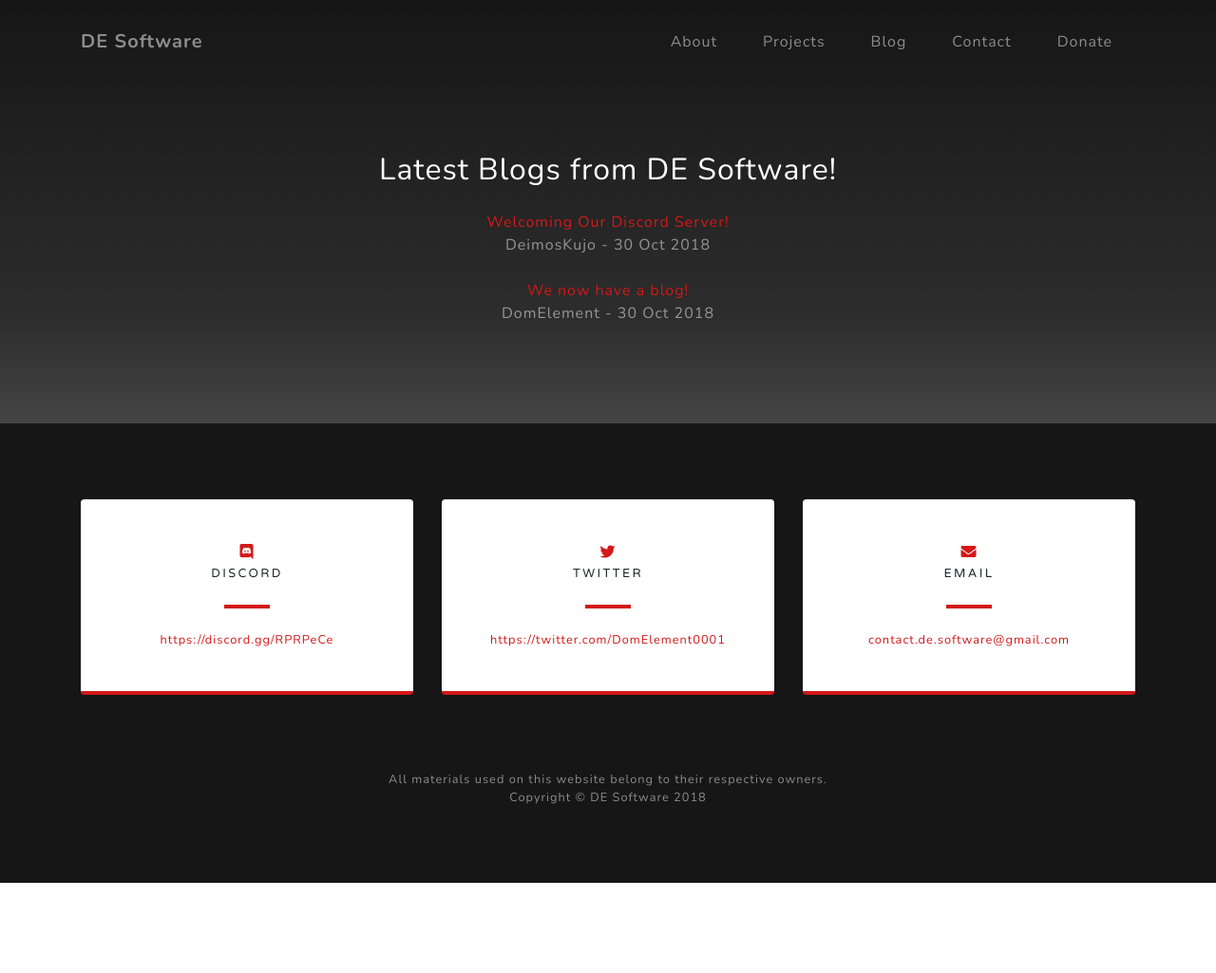
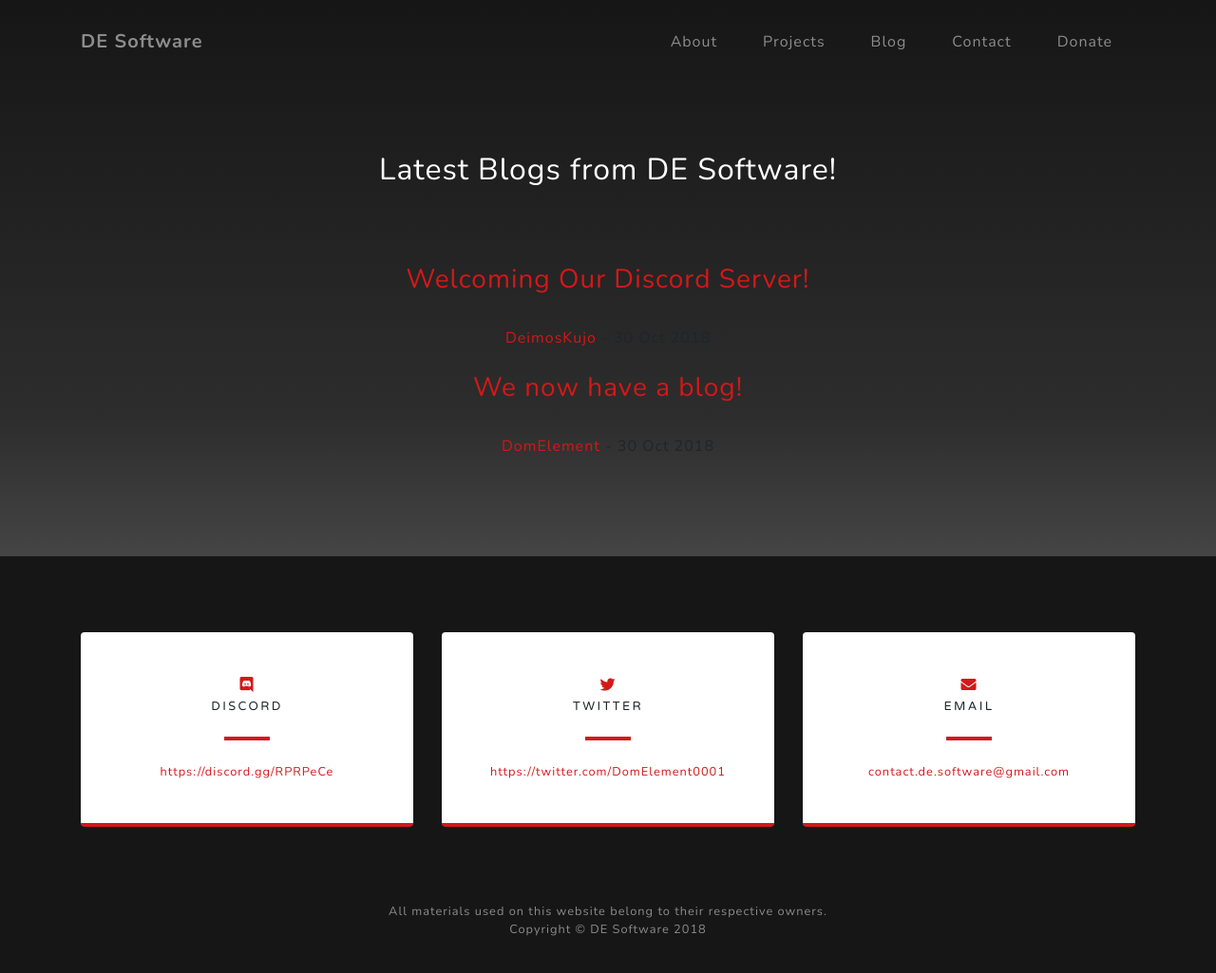
Before and after one commit to Orionthestarhog/de-software.github.io, a Jekyll site: the page built from blog.md, in a window 1280 px wide and 1069 px high. Shown: the top 1025 px of the window at 95% size. Built offline with Jekyll 4.4.1, drawn with Linux system fonts in a browser that asks for light colours; Markdown is read by kramdown in place of the engine named in the settings.

Commit message:
Update default.html

```diff
--- a/_layouts/default.html
+++ b/_layouts/default.html
@@ -80,9 +80,9 @@
             <h2 class="text-white mb-4">Latest Blogs from DE Software!</h2>
             <p class="text-white-50">
               {% for post in site.posts limit:25 %}
-                <a href="{{ post.url }}">{{ post.title }}</a>
+                <h3><a href="{{ post.url }}">{{ post.title }}</a></h3>
                 <br>
-                {{ post.author }} - {{ post.date | date_to_string }}
+                <a href="https://twitter.com/{{ post.twitter }}">{{ post.author }}</a> - {{ post.date | date_to_string }}
                 <br>&nbsp;<br>
               {% endfor %}
             </p>
```
